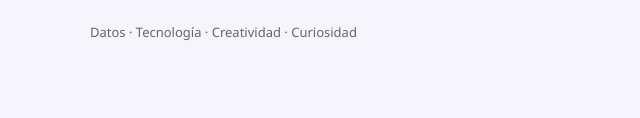
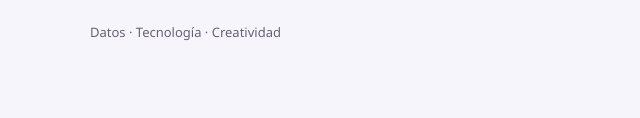
Before and after one commit to KrisD08/KrisD08.github.io, a website: page index.html in a window 1280 px wide. Shown: the part 682-800 px from the top of the page, 0-640 px from the left. Drawn offline with Linux system fonts and the light colour scheme; no server answers.

Commit message:
Revert "Cambia la nota de la portada"

```diff
--- a/index.html
+++ b/index.html
@@ -704,7 +704,7 @@
         </div>
 
         <p class="nota-portada">
-          Datos · Tecnología · Creatividad · Curiosidad
+          Datos · Tecnología · Creatividad
         </p>
       </div>
 
```
